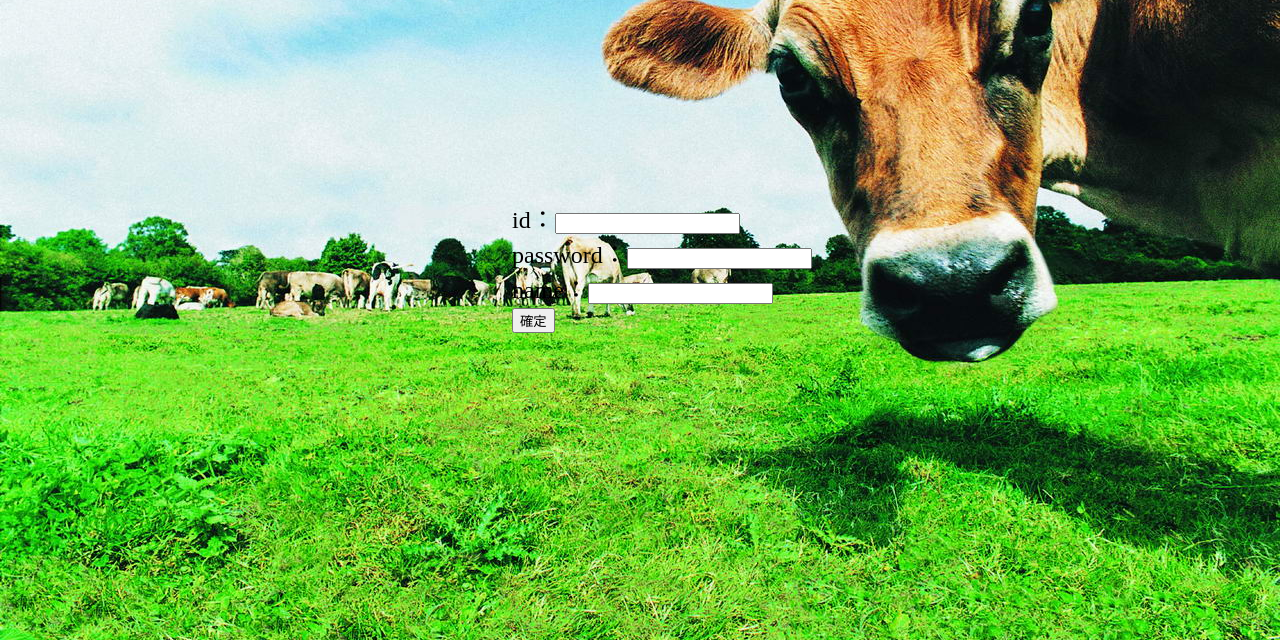
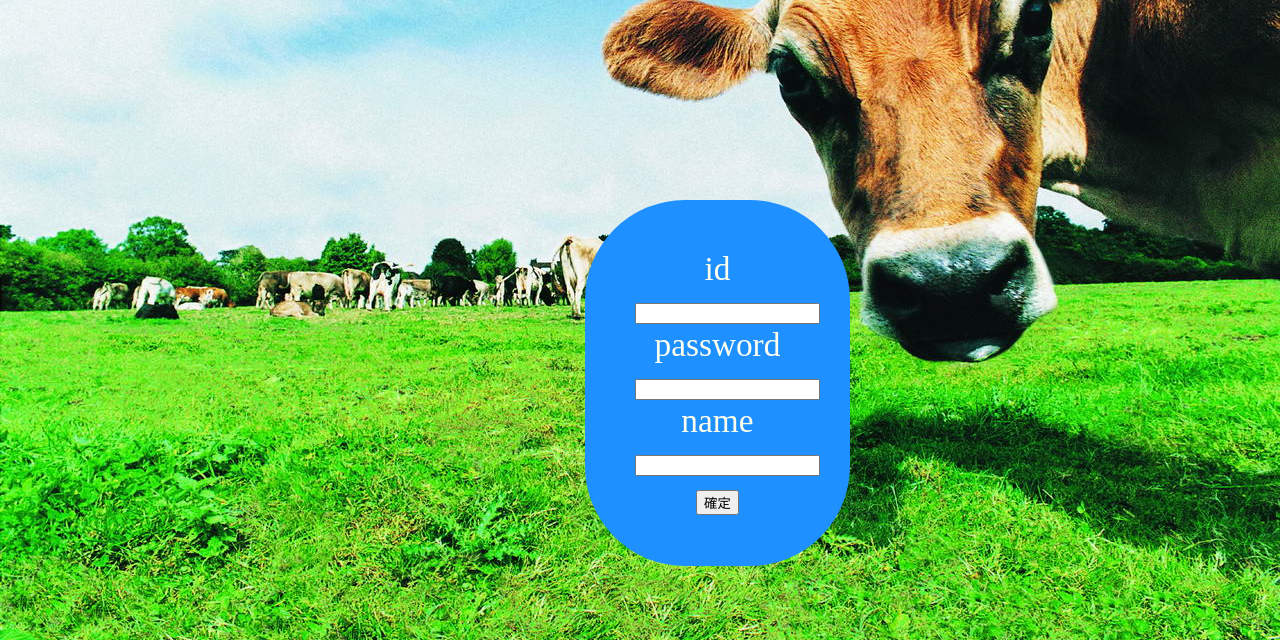
Before and after one commit to NCNU-OpenSource/1041-SE-Team9, a PHP site: page /Userpage.php in a window 1280 px wide. Shown: the part 160-800 px from the top of the page. Run offline with PHP 8.4, Linux system fonts and the light colour scheme.

Commit message:
修改註冊畫面css

```diff
--- a/Userpage.php
+++ b/Userpage.php
@@ -3,13 +3,24 @@
 <style>
 body
 {
-    font-size: 18pt;
+    font-size: 25pt;
     font-family: Times New Roman;
     position:absolute;
     top:45%;
     left:40%;
 }
-
+form{
+    width: 40%;
+    height: 50%;
+    margin-left:auto;
+    margin-right:auto;
+    border-radius: 100px;
+    background-color:#1E90FF;
+    padding: 50px;
+    color:ivory;
+    font-size: 25pt;
+    text-align: center;
+}
 </style>
 <head>
 <meta http-equiv="Content-Type" content="text/html; charset=utf-8" />
@@ -20,9 +31,9 @@ body
 <body>
 
 <form name="form" method="post" action="newUser.php">
-id：<input type="text" name="id" /> <br>
-password：<input type="password" name="password" /> <br>
-name：<input type="text" name="name" /> <br>
+id<input type="text" name="id" /> <br>
+password<input type="password" name="password" /> <br>
+name<input type="text" name="name" /> <br>
 <input type="submit" name="button" value="確定" />
 </form>
 
```
Also changed, not shown: newUser.php (+9 -6 lines).
